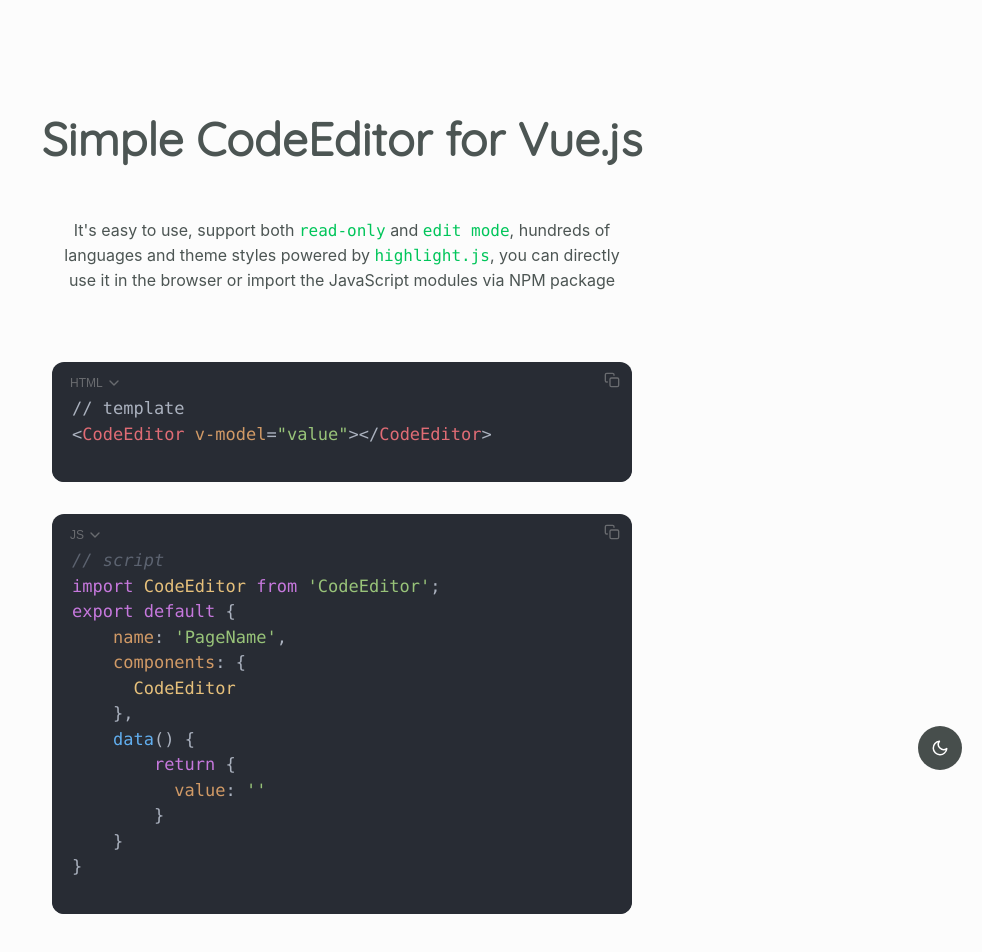
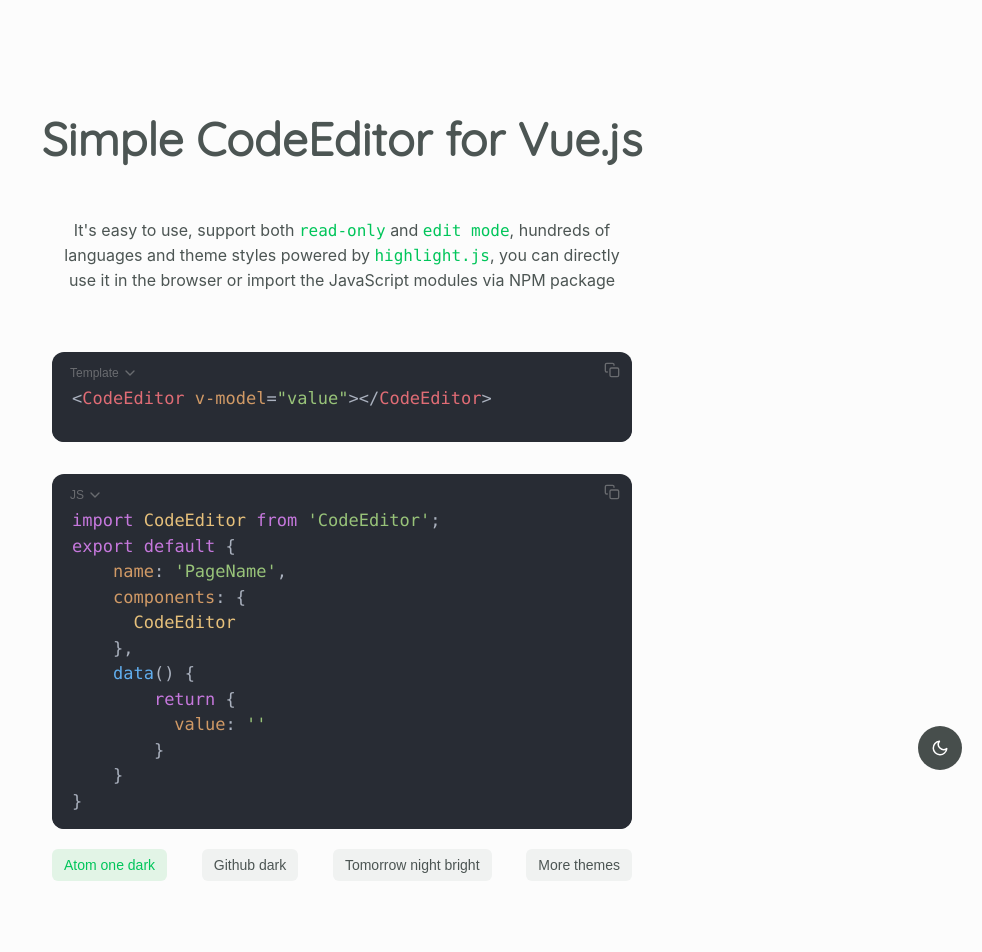
Before and after one commit to guilmac082/code-editor, a Vue app: page / in a window 1280 px wide. Shown: the top 952 px of the page, without its empty margins (298-1280 px from the left). Built offline with nearby package versions, Linux system fonts and the light colour scheme.

Commit message:
writing docs and new api: autofocus

```diff
--- a/src/package/CodeEditor.vue
+++ b/src/package/CodeEditor.vue
@@ -49,6 +49,7 @@
     >
       <textarea
         v-if="readOnly == true ? false : true"
+        :autofocus="autofocus"
         @keydown.tab.prevent="tab"
         v-on:scroll="scroll"
         :value="modelValue"
@@ -79,6 +80,10 @@
   props: {
     modelValue: {},
     readOnly: {
+      type: Boolean,
+      default: false,
+    },
+    autofocus: {
       type: Boolean,
       default: false,
     },
@@ -295,6 +300,7 @@
 
 /* dropdown */
 .panel {
+  user-select: none;
   height: 100%;
   font-family: sans-serif;
 }
--- a/src/package/Dropdown.vue
+++ b/src/package/Dropdown.vue
@@ -109,6 +109,7 @@
   opacity: 0.5;
   display: flex;
   align-items: center;
+  user-select: none;
 }
 .dropdown > .mark > div {
   white-space: nowrap;
--- a/src/views/Home.vue
+++ b/src/views/Home.vue
@@ -1,13 +1,19 @@
 <template>
 <!-- demo -->
-  <div class="demo">
+  <div class="demo" :class="{github_dark: githubDark, tomorrow_night_bright: tomorrowNightBright}">
     <h1 class="title">Simple CodeEditor for Vue.js</h1>
     <div class="container">
       <div class="subtitle">
         <p>It's easy to use, support both <mark>read-only</mark> and <mark>edit mode</mark>, hundreds of languages and theme styles powered by <a target="_blank" href="https://github.com/highlightjs/highlight.js#basic-usage">highlight.js</a>, you can directly use it in the browser or import the JavaScript modules via NPM package</p>
       </div>
-      <CodeEditor v-model="value1" width="100%" height="120px" :languages="[['html', 'HTML'], ['javascript', 'JavaScript'], ['css', 'CSS']]" :languageSelector="true"></CodeEditor>
-      <CodeEditor v-model="value2" width="100%" height="400px" :languageSelector="true"></CodeEditor>
+      <CodeEditor :autofocus="true" v-model="value1" width="100%" height="90px" :languages="[['html', 'Template'], ['javascript', 'JavaScript'], ['css', 'CSS']]" :languageSelector="true"></CodeEditor>
+      <CodeEditor class="github" v-model="value2" width="100%" height="355px" :languageSelector="true"></CodeEditor>
+      <div class="button_group">
+        <button :class="{selected: atomOneDark}" @click="themeAtomOneDark">Atom one dark</button>
+        <button :class="{selected: githubDark}" @click="themeToGithubDark">Github dark</button>
+        <button :class="{selected: tomorrowNightBright}" @click="themeToTomorrowNightBright">Tomorrow night bright</button>
+        <button><a target="_blank" href="https://highlightjs.org/static/demo/">More themes</a></button>
+      </div>
     </div>
   </div>
   <!-- useage -->
@@ -24,7 +30,10 @@
         width="100%"
       ></CodeEditor>
       <p>Step 2. Add the JavaScript files including the dependency <a target="_blank" href="https://github.com/highlightjs/highlight.js#basic-usage">highlight.js</a>, and be careful to the files order, the main script should be loaded after the dependency.</p>
-      <CodeEditor value='<script src="/path/highlight.11.2.0.min.js"></script>
+      <CodeEditor value='<script src="/path/vue.js"></script>
+// Dependency
+<script src="/path/highlight.11.2.0.min.js"></script>
+// Main script
 <script src="/path/code_editor.prod.js"></script>'
         :languages="[['html', 'HTML']]"
         :readOnly="true"
@@ -243,13 +252,17 @@
       <h3>zIndex<label> - String</label></h3>
       <p>Default: <code>Unset</code></p>
       <p>Description:  Specifying the stack order of a code editor.</p>
+
+      <h3>autofocus<label> - Boolean</label></h3>
+      <p>Default: <code>false</code></p>
+      <p>Description: Whether the code editor should automatically get focus when the page loads.</p>
+
     </div>
   </div>
 </template>
 
 <script>
 import CodeEditor from '@/package/CodeEditor.vue';
-// import 'highlight.js/styles/github.css';
 
 export default {
   name: 'Home',
@@ -258,12 +271,11 @@
   },
   data() {
     return {
-      demo: `dasda dasd dasdasd dasdasd
-      daasd asdas das as dasd das`,
-      value1: `// template
-<CodeEditor v-model="value"></CodeEditor>`,
-      value2: `// script
-import CodeEditor from 'CodeEditor';
+      atomOneDark: true,
+      githubDark: false,
+      tomorrowNightBright: false,
+      value1: `<CodeEditor v-model="value"></CodeEditor>`,
+      value2: `import CodeEditor from 'CodeEditor';
 export default {
     name: 'PageName',
     components: {
@@ -277,11 +289,29 @@
 }`
     };
   },
+  methods: {
+    themeAtomOneDark(){
+      this.atomOneDark = true;
+      this.githubDark = false;
+      this.tomorrowNightBright = false;
+    },
+    themeToGithubDark(){
+      this.atomOneDark = false;
+      this.githubDark = true;
+      this.tomorrowNightBright = false;
+    },
+    themeToTomorrowNightBright(){
+      this.atomOneDark = false;
+      this.githubDark = false;
+      this.tomorrowNightBright = true;
+    }
+  }
 };
 </script>
 
 <style lang="scss">
-$body_width: 580px;
+@import "../assets/themes/dist/github-dark.min.css";
+@import "../assets/themes/dist/tomorrow-night-bright.min.css";
 @font-face {
     font-family: 'Quicksand';
     src: url('../assets/font/Quicksand-Regular.woff2') format('woff2'),
@@ -290,6 +320,9 @@
     font-style: normal;
     font-display: swap;
 }
+
+$body_width: 580px;
+
 body {
   font-family: -apple-system,BlinkMacSystemFont,Segoe UI Variable,Segoe UI,system-ui,ui-sans-serif,Helvetica,Arial,sans-serif,Apple Color Emoji,Segoe UI Emoji;
   margin: 0;
@@ -381,7 +414,7 @@
 .subtitle {
   text-align: center;
   & + div {
-    margin-top: 70px;
+    margin-top: 60px;
   }
 }
 .code_editor {
@@ -418,4 +451,26 @@
     margin-top: 16px;
   }
 }
+.button_group {
+  margin-top: 20px;
+  display: flex;
+  justify-content: space-between;
+  a {
+    color: unset;
+  }
+}
+button {
+  user-select: none;
+  color: var(--grey_8);
+  font-size: 14px;
+  background: var(--grey_2);
+  border-radius: 6px;
+  cursor: pointer;
+  border: none;
+  padding: 8px 12px;
+}
+.selected {
+  color: var(--main_5);
+  background: var(--main_1);
+}
 </style>
--- a/src/views/demo.css
+++ /dev/null
@@ -1,94 +0,0 @@
-/*
-
-Atom One Light by Daniel Gamage
-Original One Light Syntax theme from https://github.com/atom/one-light-syntax
-
-base:    #fafafa
-mono-1:  #383a42
-mono-2:  #686b77
-mono-3:  #a0a1a7
-hue-1:   #0184bb
-hue-2:   #4078f2
-hue-3:   #a626a4
-hue-4:   #50a14f
-hue-5:   #e45649
-hue-5-2: #c91243
-hue-6:   #986801
-hue-6-2: #c18401
-
-*/
-
-.hljs {
-    color: #383a42;
-    background: #fafafa;
-  }
-
-  .hljs-comment,
-  .hljs-quote {
-    color: #a0a1a7;
-    font-style: italic;
-  }
-
-  .hljs-doctag,
-  .hljs-keyword,
-  .hljs-formula {
-    color: #a626a4;
-  }
-
-  .hljs-section,
-  .hljs-name,
-  .hljs-selector-tag,
-  .hljs-deletion,
-  .hljs-subst {
-    color: #e45649;
-  }
-
-  .hljs-literal {
-    color: #0184bb;
-  }
-
-  .hljs-string,
-  .hljs-regexp,
-  .hljs-addition,
-  .hljs-attribute,
-  .hljs-meta .hljs-string {
-    color: #50a14f;
-  }
-
-  .hljs-attr,
-  .hljs-variable,
-  .hljs-template-variable,
-  .hljs-type,
-  .hljs-selector-class,
-  .hljs-selector-attr,
-  .hljs-selector-pseudo,
-  .hljs-number {
-    color: #986801;
-  }
-
-  .hljs-symbol,
-  .hljs-bullet,
-  .hljs-link,
-  .hljs-meta,
-  .hljs-selector-id,
-  .hljs-title {
-    color: #4078f2;
-  }
-
-  .hljs-built_in,
-  .hljs-title.class_,
-  .hljs-class .hljs-title {
-    color: #c18401;
-  }
-
-  .hljs-emphasis {
-    font-style: italic;
-  }
-
-  .hljs-strong {
-    font-weight: bold;
-  }
-
-  .hljs-link {
-    text-decoration: underline;
-  }
```
Also changed, not shown: src/assets/themes/github-dark.scss (added, +126 -0 lines), src/assets/themes/tomorrow-night-bright.scss (added, +72 -0 lines), src/assets/themes/dist/github-dark.min.css (added), src/assets/themes/dist/tomorrow-night-bright.min.css (added).
